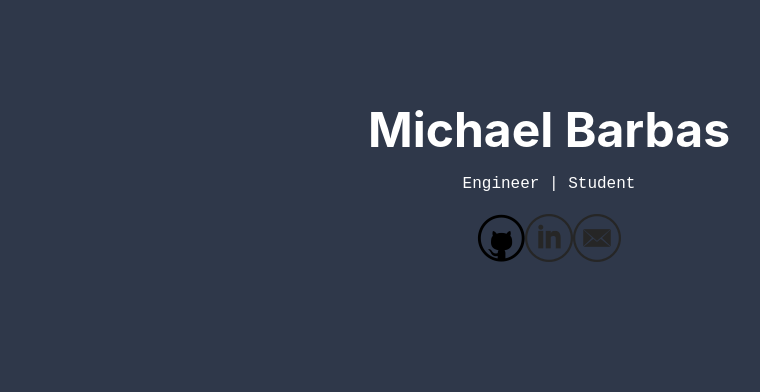
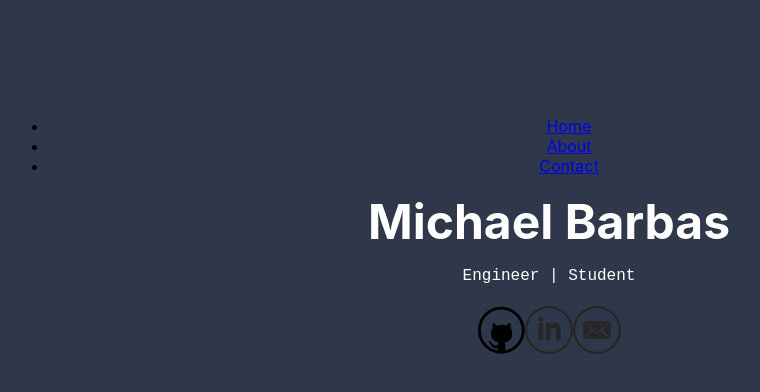
Before and after one commit to michaelbarbas/portfolio-barbas-, a React (Create React App) app: page /about in a window 1280 px wide. Shown: the top 392 px of the page, without its empty margins (91-851 px from the left). Built offline with nearby package versions, Linux system fonts and the light colour scheme.

Commit message:
added components, testing links

```diff
--- a/package.json
+++ b/package.json
@@ -6,6 +6,7 @@
   "dependencies": {
     "react": "^16.12.0",
     "react-dom": "^16.12.0",
+    "react-router-dom": "^5.1.2",
     "react-scripts": "3.2.0"
   },
   "scripts": {
--- a/src/App.js
+++ b/src/App.js
@@ -1,13 +1,22 @@
 import React from "react";
+import { BrowserRouter, Route } from "react-router-dom";
 import "./App.css";
-import GitHub from "./image/github.png";
-import LinkedIn from "./image/linkedin.png";
-import Mail from "./image/mail.png";
+import NavBar from "./components/navbar"
+import Home from './components/home'
+import About from './components/about'
+
+import GitHub from "./image/github.png";     //
+import LinkedIn from "./image/linkedin.png"; //img
+import Mail from "./image/mail.png";         //
+
 
 class App extends React.Component {
   render() {
     return (
+      <BrowserRouter>
         <div className="App">
+          <NavBar />
+          <Route exact path='/' Component={Home}/>
           <header className="Description">
             <h1 className="Name">Michael Barbas</h1>
             <div class="Roles">
@@ -46,6 +55,7 @@ class App extends React.Component {
             </div>
           </header>
         </div>
+      </BrowserRouter>
     );
   }
 }
--- /dev/null
+++ b/src/components/navbar.js
@@ -0,0 +1,21 @@
+import React from 'react'
+import {Link, NavLink, withRouter} from 'react-router-dom'
+
+const Navbar = (props) => {
+    console.log(props)
+
+    return(
+        <nav className = "navigation-wrapper">
+            <div className = "container">
+
+                <ul className = "right">
+                    <li><Link to = "/">Home</Link></li>
+                    <li><NavLink to="/about">About</NavLink></li>
+                    <li><NavLink to= "/contact">Contact</NavLink></li>
+                </ul>
+            </div>
+        </nav>
+    )
+}
+
+export default withRouter(Navbar)
```
Also changed, not shown: src/components/about.js (added), src/components/contact.js (added), src/components/home.js (added), 1 other file (tests, documents, lock files or other folders). Lines whose indentation alone changed are shown as unchanged.
